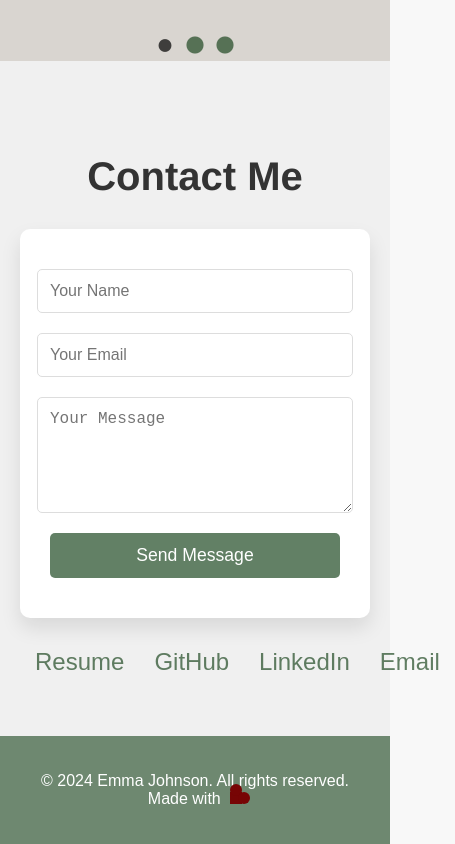
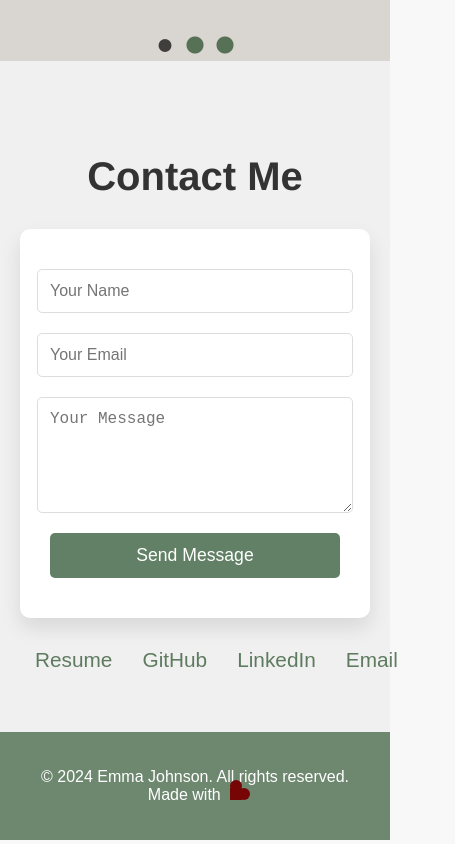
Before and after one commit to ejohnson9862/ejohnson9862.github.io, a React (Create React App) app: page / in a window 390 px wide. Shown: the part 4121-4965 px from the top of the page, 455 px wide, since content can reach past the window. Built offline with nearby package versions, Linux system fonts and the light colour scheme.

Commit message:
fixed email in contact me for mobile device

```diff
--- a/src/components/Contact.css
+++ b/src/components/Contact.css
@@ -98,4 +98,11 @@
       padding: 12px;
       font-size: 1rem;
     }
+    .contact-social {
+      gap: 10px; /* Reduce gap between social icons */
+    }
+
+    .contact-social a {
+      font-size: 1.3rem; /* Adjust font size for smaller screens */
+    }
   }
```
